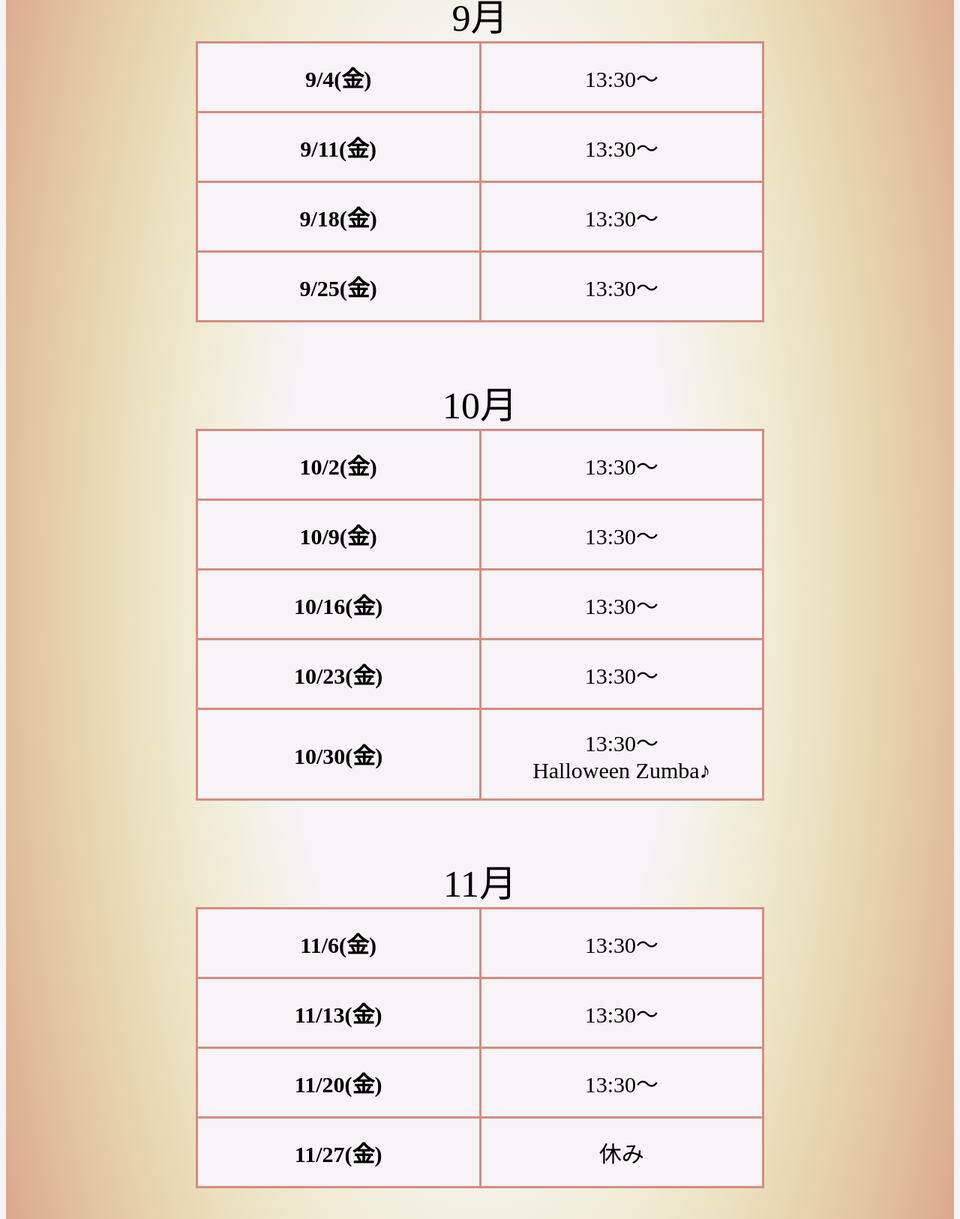
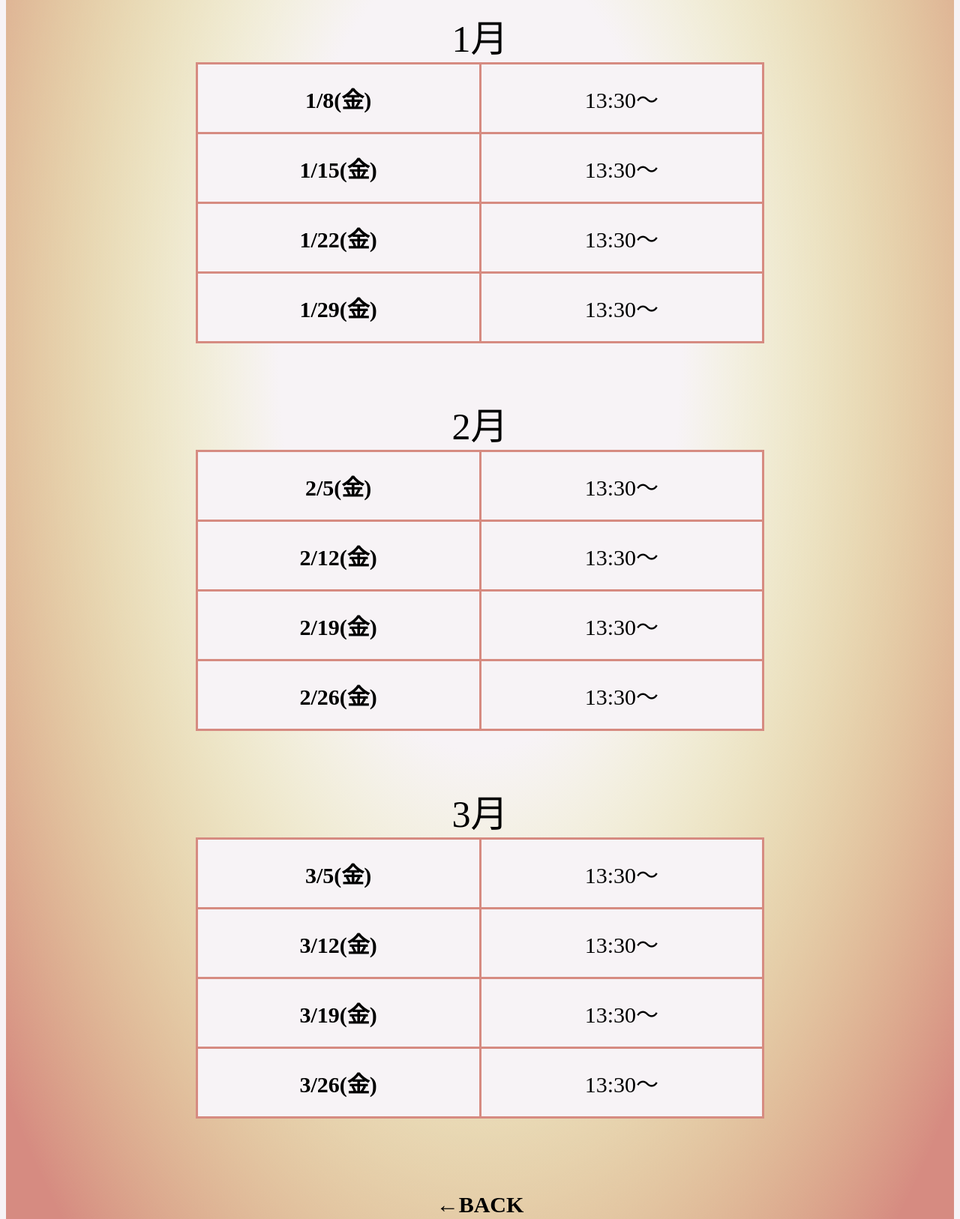
Before and after one commit to KAORILEEF/satomizumba, a plain HTML site: page schedule-nissin.html in a window 1280 px wide. Shown: the part 792-2418 px from the top of the page at 75% size. Drawn offline with nearby package versions, Linux system fonts and the light colour scheme; a small style sheet from the web is missing.

Commit message:
Update schedule-nissin.html

```diff
--- a/schedule-nissin.html
+++ b/schedule-nissin.html
@@ -1,3 +1,4 @@
+
 <!doctype html>
 <html>
 <head>
@@ -20,96 +21,6 @@
     スケジュール<br>
     <span class="suke-place">（イーストプラザいこまい館）</span>
 </h2>
-<div class="month2">
-  <table class="schedule2">
-    <caption>8月</caption>
-    <tr>
-      <th>8/7(金)</th>
-      <td>13:30〜</td>
-    </tr>
-    <tr>
-      <th>8/14(金)</th>
-      <td>休み</td>
-    </tr>
-    <tr>
-      <th>8/21(金)</th>
-      <td>13:30〜</td>
-    </tr>
-    <tr>
-      <th>8/28(金)</th>
-      <td>13:30〜</td>
-    </tr>
-  </table>
-</div>
-<div class="month2">
-    <table class="schedule2">
-        <caption>9月</caption>
-        <tr>
-            <th>9/4(金)</th>
-            <td>13:30〜</td>
-        </tr>
-        <tr>
-            <th>9/11(金)</th>
-            <td>13:30〜</td>
-        </tr>
-        <tr>
-            <th>9/18(金)</th>
-            <td>13:30〜</td>
-        </tr>
-        <tr>
-            <th>9/25(金)</th>
-            <td>13:30〜</td>
-        </tr>
-    </table>
-</div>
-
-<div class="month2">
-    <table class="schedule2">
-        <caption>10月</caption>
-        <tr>
-            <th>10/2(金)</th>
-            <td>13:30〜</td>
-        </tr>
-        <tr>
-            <th>10/9(金)</th>
-            <td>13:30〜</td>
-        </tr>
-        <tr>
-            <th>10/16(金)</th>
-            <td>13:30〜</td>
-        </tr>
-        <tr>
-            <th>10/23(金)</th>
-            <td>13:30〜</td>
-        </tr>
-        <tr>
-            <th>10/30(金)</th>
-            <td>13:30〜<br>Halloween Zumba♪</td>
-        </tr>
-    </table>
-</div>
-
-<div class="month2">
-    <table class="schedule2">
-        <caption>11月</caption>
-        <tr>
-            <th>11/6(金)</th>
-            <td>13:30〜</td>
-        </tr>
-        <tr>
-            <th>11/13(金)</th>
-            <td>13:30〜</td>
-        </tr>
-        <tr>
-            <th>11/20(金)</th>
-            <td>13:30〜</td>
-        </tr>
-        <tr>
-            <th>11/27(金)</th>
-            <td>休み</td>
-        </tr>
-    </table>
-</div>
 
 <div class="month2">
     <table class="schedule2">
@@ -133,6 +44,72 @@
     </table>
 </div>
 
+<div class="month2">
+    <table class="schedule2">
+        <caption>1月</caption>
+        <tr>
+            <th>1/8(金)</th>
+            <td>13:30〜</td>
+        </tr>
+        <tr>
+            <th>1/15(金)</th>
+            <td>13:30〜</td>
+        </tr>
+        <tr>
+            <th>1/22(金)</th>
+            <td>13:30〜</td>
+        </tr>
+        <tr>
+            <th>1/29(金)</th>
+            <td>13:30〜</td>
+        </tr>
+    </table>
+</div>
+
+<div class="month2">
+    <table class="schedule2">
+        <caption>2月</caption>
+        <tr>
+            <th>2/5(金)</th>
+            <td>13:30〜</td>
+        </tr>
+        <tr>
+            <th>2/12(金)</th>
+            <td>13:30〜</td>
+        </tr>
+        <tr>
+            <th>2/19(金)</th>
+            <td>13:30〜</td>
+        </tr>
+        <tr>
+            <th>2/26(金)</th>
+            <td>13:30〜</td>
+        </tr>
+    </table>
+</div>
+
+<div class="month2">
+    <table class="schedule2">
+        <caption>3月</caption>
+        <tr>
+            <th>3/5(金)</th>
+            <td>13:30〜</td>
+        </tr>
+        <tr>
+            <th>3/12(金)</th>
+            <td>13:30〜</td>
+        </tr>
+        <tr>
+            <th>3/19(金)</th>
+            <td>13:30〜</td>
+        </tr>
+        <tr>
+            <th>3/26(金)</th>
+            <td>13:30〜</td>
+        </tr>
+    </table>
+</div>
+
 <div class="doup2">
     <a href="index.html">←BACK</a>
 </div>
@@ -142,7 +119,7 @@
 <script type="text/javascript" src="js/zumba.js"></script>
 
 <footer>
-    <p class="copyright">&copy; 2026 satomi</p>
+    <p class="copyright">&copy; 2026-2027 satomi</p>
 </footer>
 
 </body>
```
